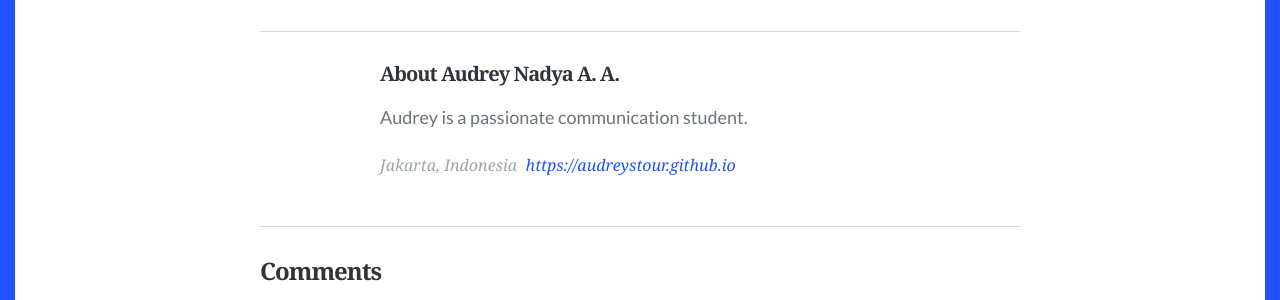
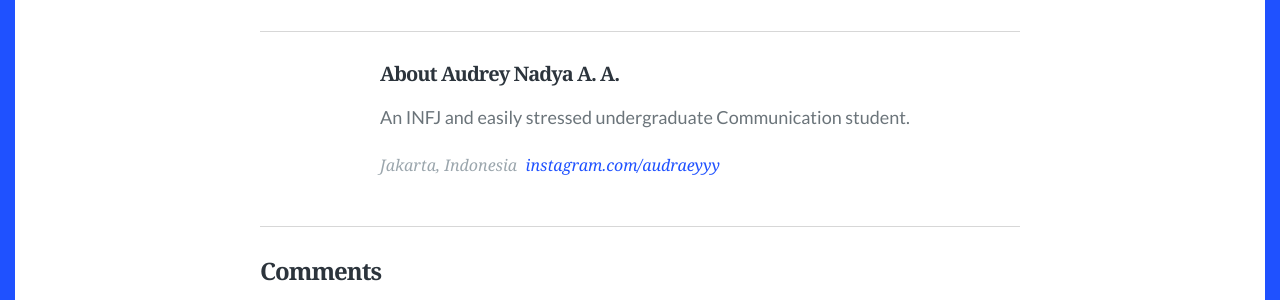
Before and after one commit to audreystour/audreystour.github.io, a Jekyll site: the page built from _posts/2022-31-12-di-rumah.md, in a window 1280 px wide. Shown: the part 1407-1707 px from the top of the page. Built offline with Jekyll 4.4.1, drawn with Linux system fonts in a browser that asks for light colours; some web fonts are replaced; comment, search, counter and statistics services are not loaded.

Commit message:
Update author.json

```diff
--- a/_data/author.json
+++ b/_data/author.json
@@ -1,7 +1,7 @@
 {
   "name": "Audrey Nadya A. A.",
-  "bio": "Audrey is a passionate communication student.",
-  "url": "https://audreystour.github.io",
+  "bio": "An INFJ and easily stressed undergraduate Communication student.",
+  "url": "instagram.com/audraeyyy",
   "location": "Jakarta, Indonesia",
   "image": "images/author.png"
 }
```
